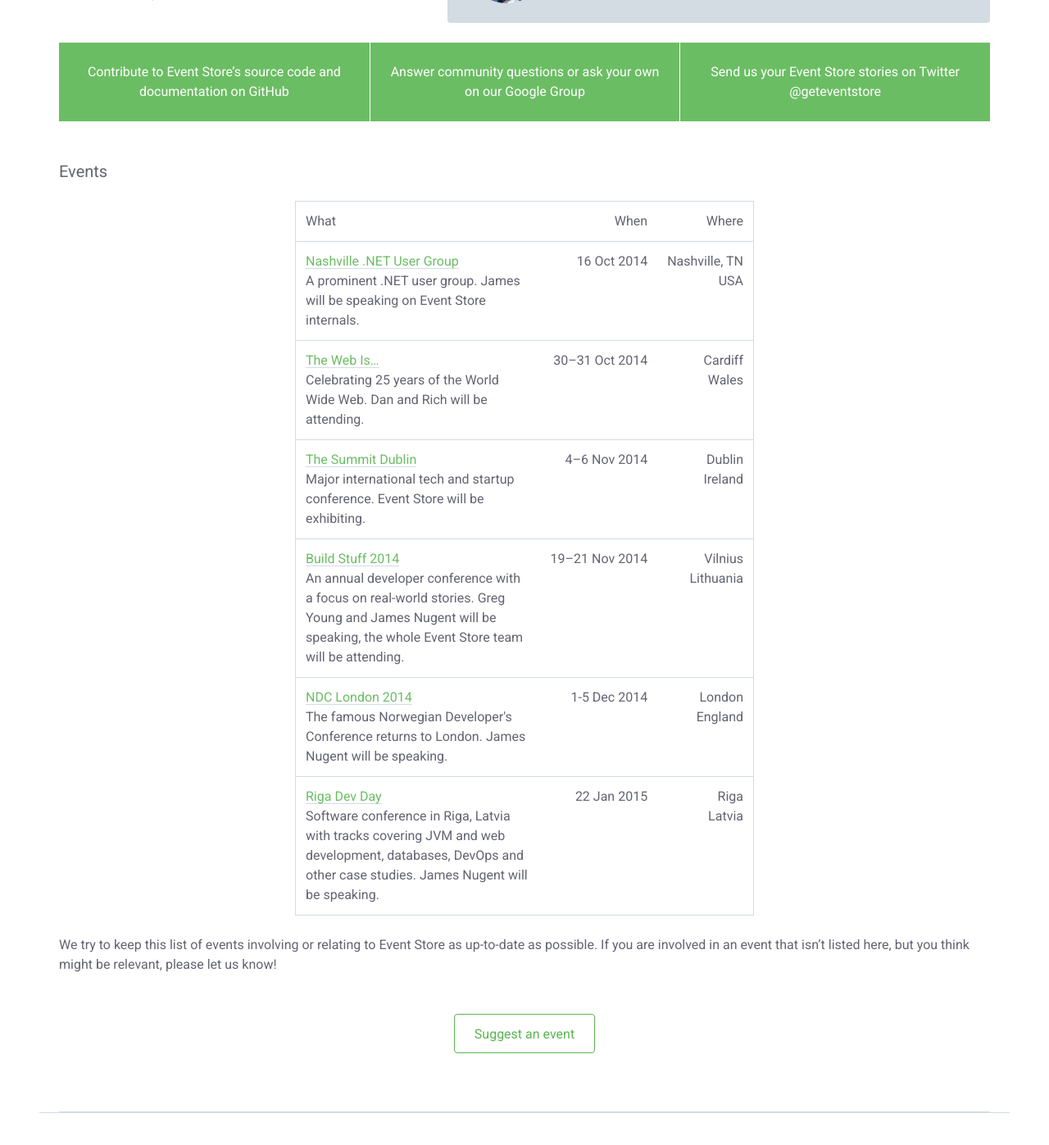
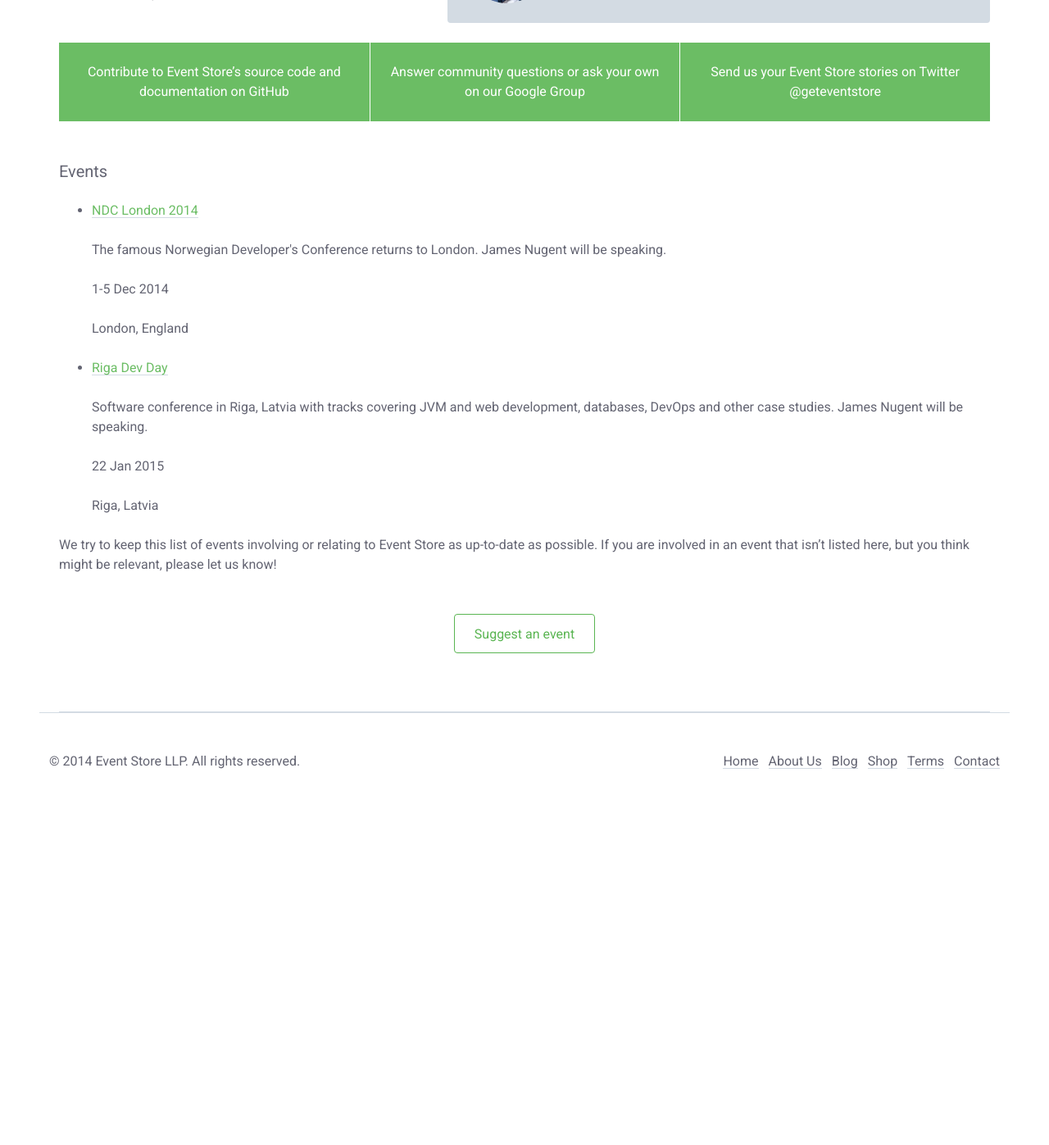
Before and after one commit to sandboxorg/geteventstore.com, a Jekyll site: the page built from community/index.html, in a window 1280 px wide and 1400 px high, scrolled down 691 px. Shown: the top 1397 px of the window at 82% size. Built offline with Jekyll 4.4.1, drawn with Linux system fonts in a browser that asks for light colours; nearby versions of some CDN libraries; Markdown is read by kramdown in place of the engine named in the settings; after the commit the page ends 1704 px from its top, so only the background shows below that.

Commit message:
Changed events to be a list for now

```diff
--- a/community/index.html
+++ b/community/index.html
@@ -72,65 +72,20 @@ title: "Community"
     <div class="inner-container">
         <div class="page-section">
 			<h2>Events</h2>
-			<table class="table-events">
-				<thead>
-					<tr>
-						<th>What</th>
-						<th>When</th>
-						<th>Where</th>
-					</tr>
-				</thead>
-				<tbody>
-                    <tr>
-                        <td>
-                            <h3><a href="http://www.nashdotnet.org">Nashville .NET User Group</a></h3>
-                            <p>A prominent .NET user group. James will be speaking on Event Store internals.</p>
-                        </td>
-                        <td>16 Oct 2014</td>
-                        <td>Nashville, TN<br />USA</td>
-                    </tr>
-                    <tr>
-                        <td>
-                            <h3><a href="http://www.theweb.is">The Web Is&hellip;</a></h3>
-                            <p>Celebrating 25 years of the World Wide Web. Dan and Rich will be attending.</p>
-                        </td>
-                        <td>30–31 Oct 2014</td>
-                        <td>Cardiff<br />Wales</td>
-                    </tr>
-                    <tr>
-                        <td>
-                            <h3><a href="http://summitdublin.com">The Summit Dublin</a></h3>
-                            <p>Major international tech and startup conference. Event Store will be exhibiting.</p>
-                        </td>
-                        <td>4–6 Nov 2014</td>
-                        <td>Dublin<br />Ireland</td>
-                    </tr>
-					<tr>
-						<td>
-							<h3><a href="http://buildstuff.lt/">Build Stuff 2014</a></h3>
-							<p>An annual developer conference with a focus on real-world stories. Greg Young and James Nugent will be speaking, the whole Event Store team will be attending.</p>
-						</td>
-						<td>19–21 Nov 2014</td>
-						<td>Vilnius<br />Lithuania</td>
-					</tr>
-                    <tr>
-                        <td>
-                            <h3><a href="http://www.ndc-london.com">NDC London 2014</a></h3>
-                            <p>The famous Norwegian Developer's Conference returns to London. James Nugent will be speaking.</p>
-                        </td>
-                        <td>1-5 Dec 2014</td>
-                        <td>London</br />England</td>
-                    </tr>
-                    <tr>
-                        <td>
-                            <h3><a href="http://rigadevday.lv">Riga Dev Day</a></h3>
-                            <p>Software conference in Riga, Latvia with tracks covering JVM and web development, databases, DevOps and other case studies. James Nugent will be speaking.</p>
-                        </td>
-                        <td>22 Jan 2015</td>
-                        <td>Riga<br />Latvia</td>
-                    </tr>
-				</tbody>
-			</table>
+			<ul>
+                <li>
+                    <h3><a href="http://www.ndc-london.com">NDC London 2014</a></h3>
+                    <p>The famous Norwegian Developer's Conference returns to London. James Nugent will be speaking.</p>
+                    <p>1-5 Dec 2014</p>
+                    <p>London, England</p>
+                </li>
+                <li>
+                    <h3><a href="http://rigadevday.lv">Riga Dev Day</a></h3>
+                    <p>Software conference in Riga, Latvia with tracks covering JVM and web development, databases, DevOps and other case studies. James Nugent will be speaking.</p>
+                    <p>22 Jan 2015</p>
+                    <p>Riga, Latvia</p>
+                </li>
+            </ul>
 			<p>We try to keep this list of events involving or relating to Event Store as up-to-date as possible. If you are involved in an event that isn’t listed here, but you think might be relevant, please let us know!</p>
 			<p class="call-to-action">
 				<a href="mailto:dan@geteventstore.com?subject=Event%20Suggestion" class="btn btn--secondary">Suggest an event</a>
```
